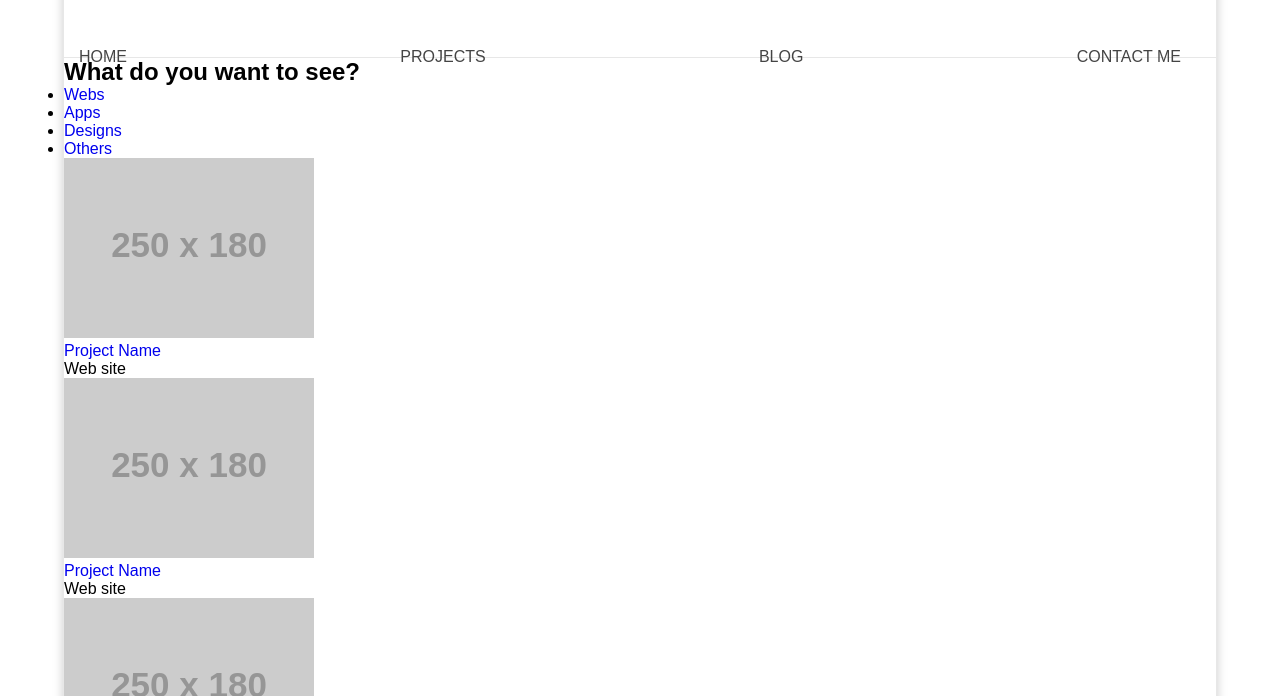
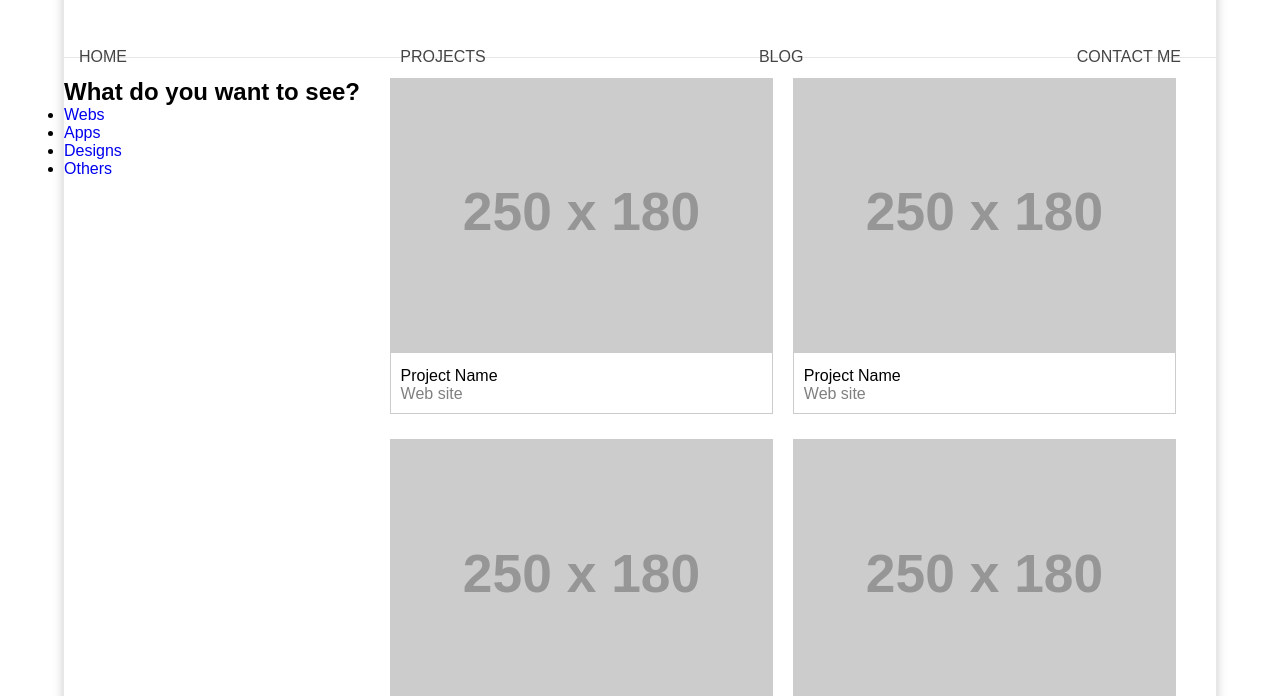
Before and after one commit to marlonsalazarg/homepage-design-fg, a plain HTML site: page index.html in a window 1280 px wide. Shown: the part 104-800 px from the top of the page. Drawn offline with Linux system fonts and the light colour scheme; placeholder pictures from the web are drawn by us.

Commit message:
css and flex projects cards

```diff
--- a/style.css
+++ b/style.css
@@ -72,3 +72,49 @@
   background-color: #ccc;
   color: white;
 }
+
+.content{
+  display: flex;
+  justify-content: space-between;
+  padding-top: 20px;
+  padding-bottom: 20px;
+}
+
+.projects{
+  display: flex;
+  flex-flow: row wrap;
+  justify-content: space-between;
+  flex-basis: 70%;
+  margin-right: 20px;
+}
+
+.project{
+  flex-grow: 1;
+  flex-basis: 250px;
+  margin-bottom: 25px;
+  margin-right: 20px;
+  border: 1px solid #ccc;
+}
+
+.project img{
+  width: 100%;
+}
+
+.project-info{
+  padding: 10px;
+}
+
+.project-info a{
+  font-size: 16px;
+  color: black;
+  transition: all 300ms;
+}
+
+.project-info a:hover{
+  color: green;
+}
+
+.project-info p{
+  font-size: 16px;
+  color: gray;
+}
```
